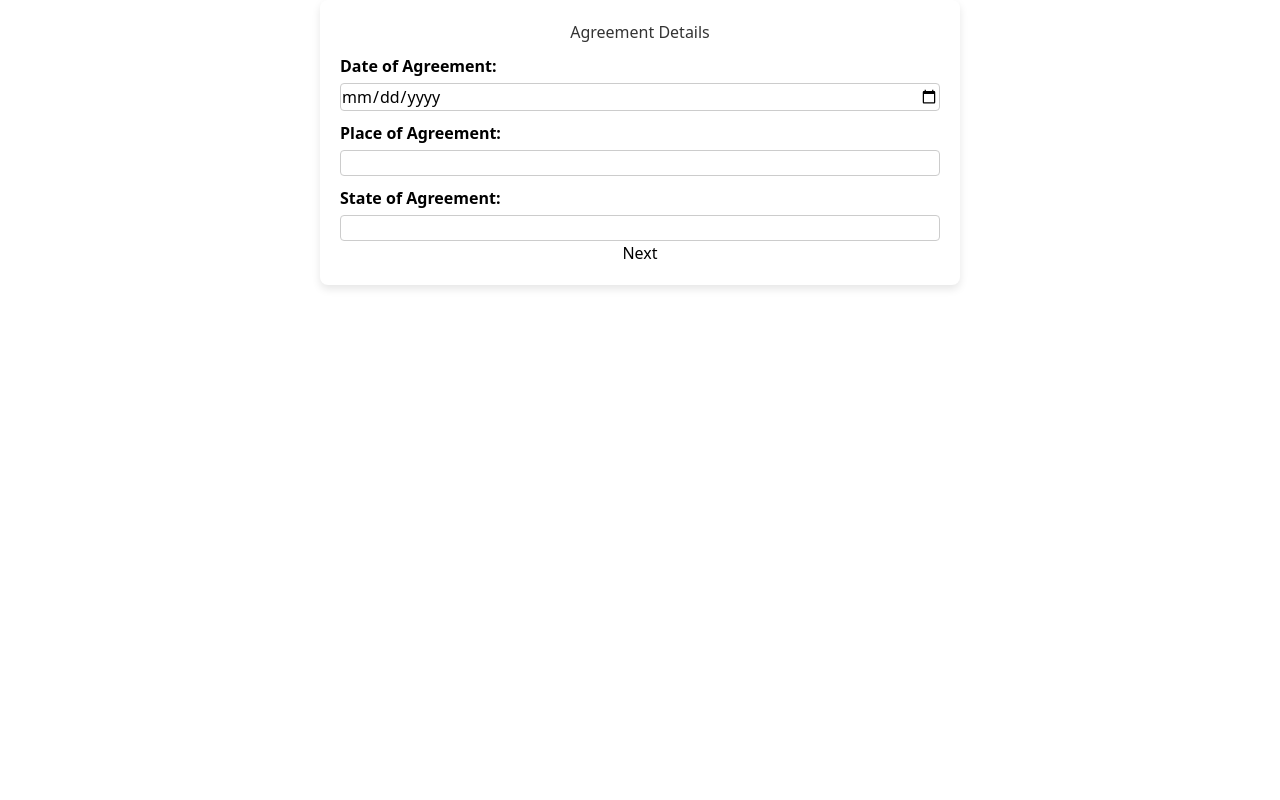
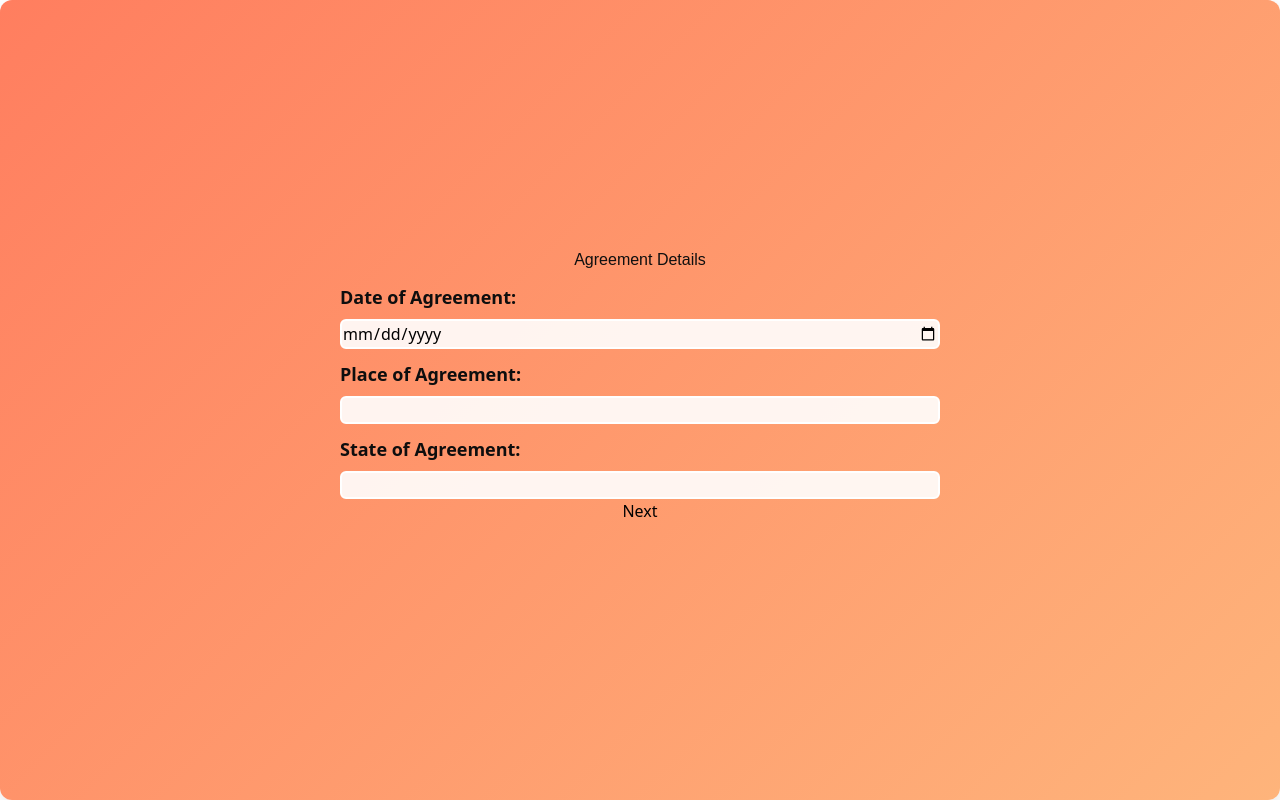
Before and after one commit to Rheosta561/BharatRent, a React (Vite) app in the folder Frontend/BharatRent/: page /RentAgreementForm in a window 1280 px wide. Built offline with nearby package versions, Linux system fonts and the light colour scheme.

Commit message:
backend of agreement form

```diff
--- a/Frontend/BharatRent/src/RentAgreementForm.jsx
+++ b/Frontend/BharatRent/src/RentAgreementForm.jsx
@@ -24,7 +24,7 @@ const RentAgreementForm = () => {
     tenants: [{ name: "", idProofType: "", idNumber: "", address: "" }],
     paymentStatus: "",
   });
-  const generateAgreementPDF = () => {
+  const generateAgreementPDF = async () =>  {
     const doc = new jsPDF();
 
     // Helper function to get values with a default
@@ -154,6 +154,14 @@ const RentAgreementForm = () => {
 
     // Save PDF
     doc.save("Rental_Agreement.pdf");
+
+    try {
+        const response = await axios.post("http://localhost:5000/create", formData);
+        console.log("Agreement created successfully", response.data);
+      } catch (error) {
+        console.error("Error creating agreement", error);
+      }
+
   };
 
 
@@ -182,16 +190,31 @@ const RentAgreementForm = () => {
     }
   };
 
+
   const handlePersonChange = (index, field, value, type) => {
     const updatedList = [...formData[type]];
     updatedList[index] = { ...updatedList[index], [field]: value };
     setFormData({ ...formData, [type]: updatedList });
   };
 
+  const handleSubmit = async (e) => {
+    e.preventDefault();
+
+    try {
+      // Make API request to create the agreement
+      const response = await axios.post("http://localhost:5000/create", formData);
+      console.log("Agreement created successfully", response.data);
+      // You can also reset the form or redirect the user on successful creation
+    } catch (error) {
+      console.error("Error creating agreement", error);
+    }
+  };
+
   const nextStep = () => setStep((prev) => prev + 1);
   const prevStep = () => setStep((prev) => prev - 1);
 
   return (
+    <form onSubmit={handleSubmit}>
     <div className="form-container">
       {step === 1 && (
         <div className="form-step">
@@ -360,6 +383,7 @@ const RentAgreementForm = () => {
 )}
 
     </div>
+    </form>
   );
 };
 
--- a/Frontend/BharatRent/styles/RentAgreement.css
+++ b/Frontend/BharatRent/styles/RentAgreement.css
@@ -2,62 +2,72 @@
 
 /* Container for the entire component */
 .container {
-    max-width: 300px;  /* Set a smaller max-width for the container */
+    max-width: 350px;  /* Adjusted max-width for a more balanced container */
     margin: 50px auto;
-    padding: 20px;
-    background-color: #f9f9f9;
-    border-radius: 8px;
-    box-shadow: 0 4px 8px rgba(0, 0, 0, 0.1);
+    padding: 25px;
+    background-color: #ffffff;
+    border-radius: 12px;
+    box-shadow: 0 6px 12px rgba(0, 0, 0, 0.1);
     text-align: center;
+    border: 1px solid #ececec; /* Subtle border to define container */
+    display: flex;
+    flex-direction: column;
+    justify-content: center;
+    align-items: center; /* Ensure items are centered horizontally */
 }
 
 /* Styling for the preview image */
 .image-preview {
-    width: 100%;  /* Set width to 100% to make the image responsive */
-    height: auto; /* Ensure the aspect ratio is maintained */
-    max-height: 400px;  /* Control the maximum height of the image */
-    object-fit: contain;  /* Prevent cropping by maintaining aspect ratio */
-    border-radius: 8px;
+    width: 100%;  /* Set width to 100% for full responsiveness */
+    height: auto; /* Maintain the aspect ratio */
+    max-height: 450px;  /* Slightly higher max-height for better visual presentation */
+    object-fit: contain;  /* Ensure the entire image is visible */
+    border-radius: 12px;
     margin-bottom: 20px;
     transition: transform 0.3s ease;
+    display: block;
+    margin-left: auto;
+    margin-right: auto; /* Ensure the image is horizontally centered */
 }
 
-/* Remove the scale effect */
+/* Remove scale effect */
 .image-preview:hover {
-    transform: none;
+    transform: scale(1.05); /* Added subtle zoom effect on hover */
 }
 
 /* Styling for the dropdown menu */
 .agreement-select {
-    width: 50%;
-    padding: 10px;
+    width: 70%;
+    padding: 12px;
     font-size: 16px;
-    margin-bottom: 20px;
-    border-radius: 4px;
+    margin-bottom: 25px;
+    border-radius: 8px;
     border: 1px solid #ccc;
     background-color: #fff;
-    transition: border-color 0.3s ease;
+    transition: border-color 0.3s ease, box-shadow 0.3s ease;
 }
 
 .agreement-select:focus {
     border-color: #007bff;
     outline: none;
+    box-shadow: 0 0 8px rgba(0, 123, 255, 0.4); /* Add glow effect on focus */
 }
 
 /* Button to generate the rent agreement */
 .generate-button {
-    padding: 12px 20px;
+    padding: 14px 25px;
     font-size: 18px;
     color: white;
     background-color: #28a745;
     border: none;
-    border-radius: 4px;
+    border-radius: 8px;
     cursor: pointer;
-    transition: background-color 0.3s ease;
+    transition: background-color 0.3s ease, transform 0.3s ease;
 }
 
 .generate-button:hover {
     background-color: #218838;
+    transform: translateY(-2px); /* Subtle upward movement on hover */
 }
 
 .generate-button:focus {
@@ -68,13 +78,19 @@
 @media (max-width: 600px) {
     .container {
         padding: 15px;
+        max-width: 95%;  /* Allow the container to be more fluid on smaller screens */
     }
 
     .generate-button {
         font-size: 16px;
+        padding: 12px 20px;
     }
 
     .image-preview {
         max-height: 250px; /* Adjust the max height for smaller screens */
     }
+
+    .agreement-select {
+        width: 100%;  /* Make dropdown take full width on smaller screens */
+    }
 }
--- a/Frontend/BharatRent/styles/RentForm1.css
+++ b/Frontend/BharatRent/styles/RentForm1.css
@@ -1,49 +1,108 @@
+/* Main container for the form */
 .form-container {
-    width: 50%;
-    margin: auto;
-    padding: 20px;
-    background: #fff;
-    box-shadow: 0 4px 8px rgba(0, 0, 0, 0.1);
-    border-radius: 8px;
+    width: 100%; /* Take up the full screen width */
+    height: 100vh; /* Full viewport height */
+    display: flex;
+    flex-direction: column;
+    justify-content: center;
+    align-items: center;
+    margin: 0;
+    padding: 40px;
+    background: linear-gradient(135deg, #ff7e5f, #feb47b); /* Gradient background */
+    box-shadow: 0 6px 18px rgba(0, 0, 0, 0.1);
+    border-radius: 12px;
+    transition: box-shadow 0.3s ease;
 }
 
+.form-container:hover {
+    box-shadow: 0 8px 30px rgba(0, 0, 0, 0.2); /* Smooth hover effect */
+}
+
+/* Heading style */
 h2 {
     text-align: center;
-    color: #333;
+    color: #0f0f0f;
+    font-family: 'Arial', sans-serif;
+    font-size: 32px; /* Larger font for heading */
+    margin-bottom: 40px; /* Increased margin */
 }
 
+/* Step container for the form */
 .form-step {
     display: flex;
     flex-direction: column;
+    width: 80%;
+    max-width: 600px;
+    margin-bottom: 30px;
 }
 
+/* Label style */
 label {
-    font-weight: bold;
-    margin: 10px 0 5px;
+    font-weight: 600;
+    margin: 12px 0 8px;
+    color: #0e0e0e;
+    font-size: 18px;
 }
 
+/* Input field styling */
 input {
-    padding: 8px;
-    margin-bottom: 15px;
-    border: 1px solid #ccc;
-    border-radius: 4px;
+    padding: 15px;
+    margin-bottom: 25px; /* Increased bottom margin */
+    border: 2px solid #fff;
+    border-radius: 6px;
+    font-size: 16px;
+    background-color: rgba(255, 255, 255, 0.9);
+    transition: border-color 0.3s ease, background-color 0.3s ease;
+    width: 100%;
 }
 
+input:focus {
+    border-color: #feb47b; /* Gold color focus border */
+    outline: none;
+    background-color: #fff;
+    box-shadow: 0 0 5px rgba(255, 185, 123, 0.5); /* Soft yellowish shadow */
+}
+
+/* Button styling */
 button {
-    padding: 10px;
-    margin: 10px 5px;
+    padding: 15px 25px;
+    margin: 15px 5px;
     border: none;
-    border-radius: 4px;
-    background: #4CAF50;
-    color: white;
+    border-radius: 8px;
+    background: #ff7e5f; /* Vibrant coral button color */
+    color: rgb(255, 255, 255);
+    font-size: 18px;
     cursor: pointer;
+    transition: background-color 0.3s ease, transform 0.3s ease;
+    width: 100%;
 }
 
 button:hover {
-    background: #45a049;
+    background: #9a7bfe; /* Soft yellow color on hover */
+    transform: translateY(-2px);
 }
 
 button:disabled {
     background: #ccc;
     cursor: not-allowed;
 }
+
+/* Adding responsiveness for smaller screens */
+@media (max-width: 600px) {
+    .form-container {
+        padding: 20px;
+    }
+
+    h2 {
+        font-size: 28px;
+    }
+
+    input {
+        padding: 12px;
+    }
+
+    button {
+        font-size: 16px;
+        padding: 14px 20px;
+    }
+}
```
Also changed, not shown: 2 other files (tests, documents, lock files or other folders). Lines whose indentation alone changed are shown as unchanged.
